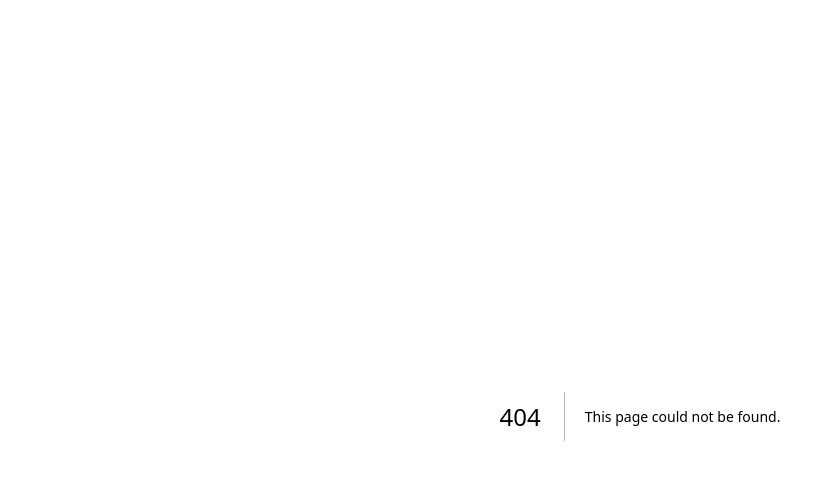
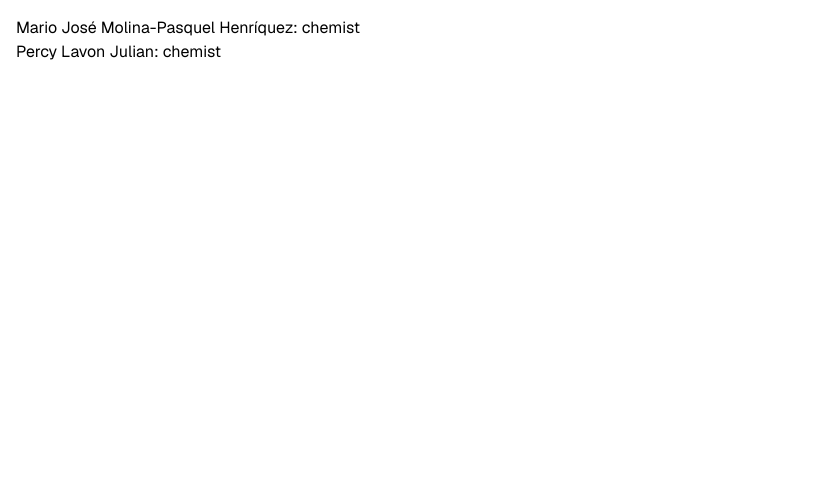
Before and after one commit to alekspanteli/learn-react-dev-next-js, a Next.js app: page /rendering-lists in a window 1280 px wide. Before the commit this address had no page. Shown: the top 480 px of the page, without its empty margins (0-826 px from the left). Built offline with nearby package versions, Linux system fonts and the light colour scheme.

Commit message:
Add RenderingLists component to filter and display chemists from a predefined list of notable figures, enhancing list rendering functionality.

```diff
--- /dev/null
+++ b/app/rendering-lists/page.tsx
@@ -0,0 +1,49 @@
+// const people = [
+//   'Creola Katherine Johnson: mathematician',
+//   'Mario José Molina-Pasquel Henríquez: chemist',
+//   'Mohammad Abdus Salam: physicist',
+//   'Percy Lavon Julian: chemist',
+//   'Subrahmanyan Chandrasekhar: astrophysicist',
+// ];
+
+type Person = {
+  id: number;
+  name: string;
+  description: string;
+};
+
+const people: Person[] = [
+  { id: 0, name: "Creola Katherine Johnson", description: "mathematician" },
+  {
+    id: 1,
+    name: "Mario José Molina-Pasquel Henríquez",
+    description: "chemist",
+  },
+  { id: 2, name: "Mohammad Abdus Salam", description: "physicist" },
+  { id: 3, name: "Percy Lavon Julian", description: "chemist" },
+  { id: 4, name: "Subrahmanyan Chandrasekhar", description: "astrophysicist" },
+];
+
+// export default function RenderingLists() {
+
+//   const listItems = people.map((person) => (
+//     <li key={person.id}>{person.name}: {person.description}</li>
+//   ));
+//   return (
+//     <div>
+//       <h1>Rendering Lists</h1>
+//       {listItems}
+//     </div>
+//   );
+// }
+
+export default function RenderingLists() {
+  const chemists = people
+    .filter((person) => person.description === "chemist")
+    .map((person) => (
+      <li key={person.id}>
+        {person.name}: {person.description}
+      </li>
+    ));
+  return <ul>{chemists}</ul>;
+}
```
